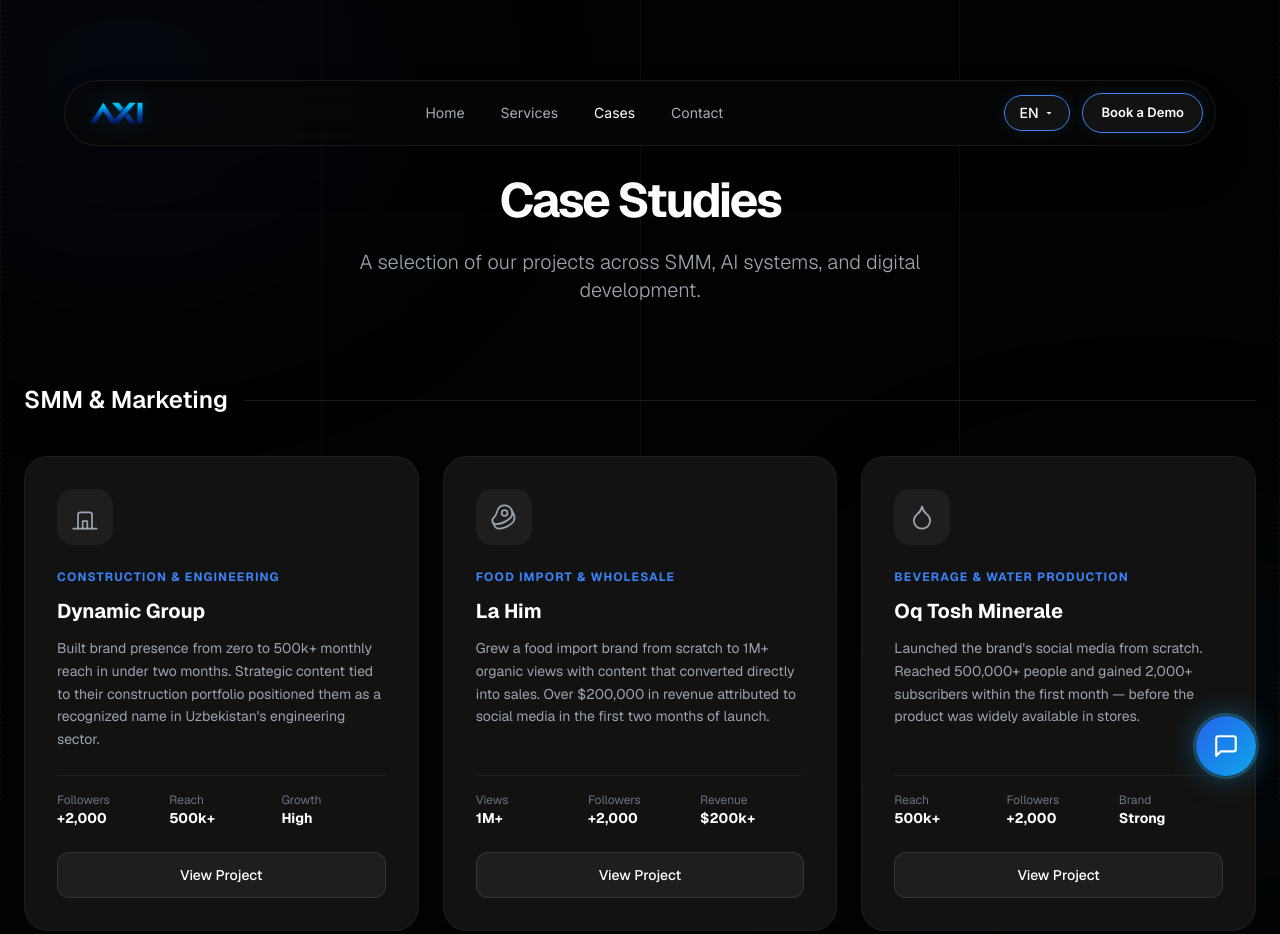
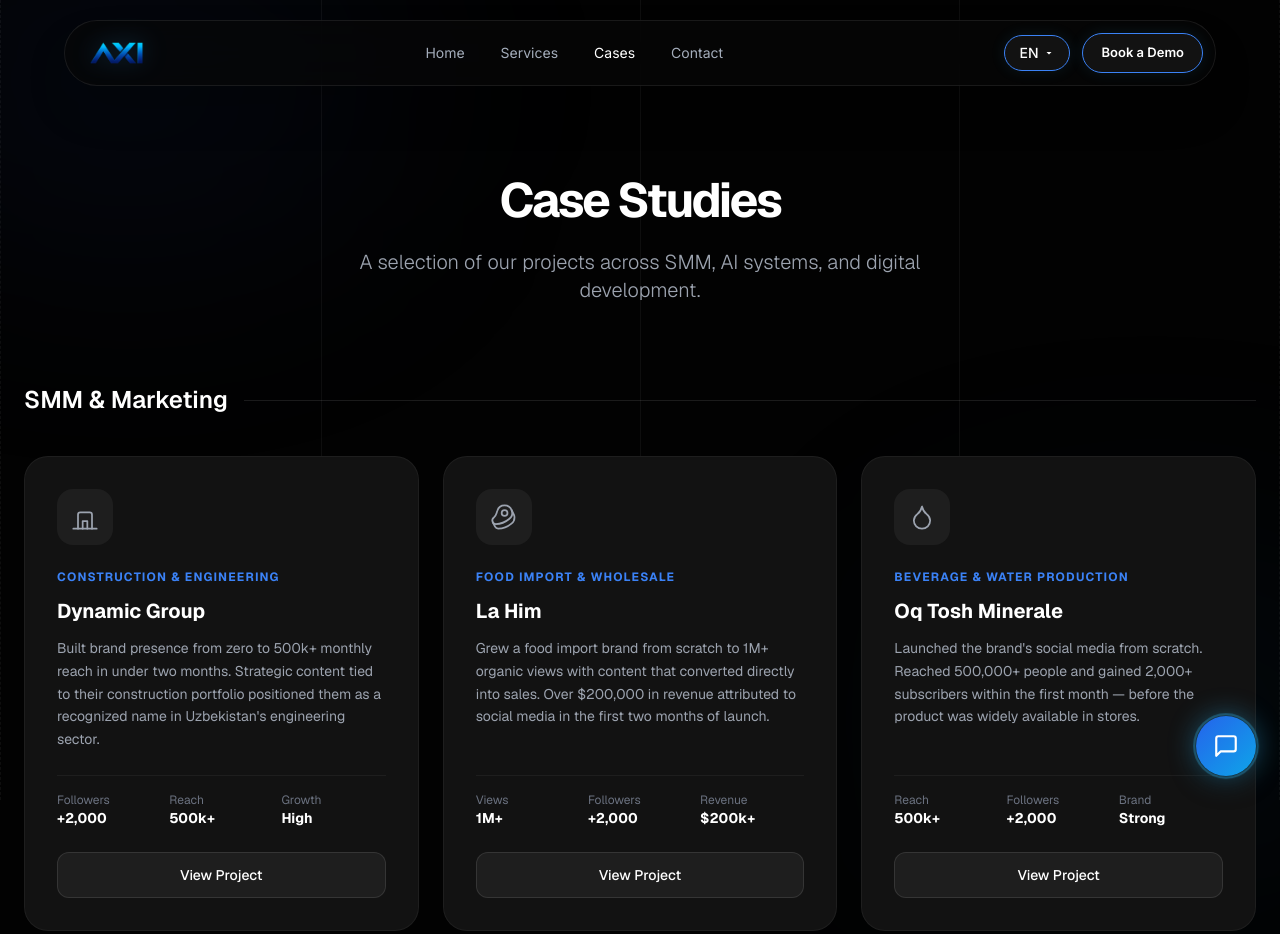
Before and after one commit to axi-agency/axiagency, a plain HTML site: page cases.html in a window 1280 px wide. Shown: the top 934 px of the page. Drawn offline with nearby package versions, Linux system fonts and the light colour scheme; a web font is replaced by a local one.

Commit message:
Fix nav position: top-5 not in static tailwind.css, use inline top:20px

```diff
--- a/cases.html
+++ b/cases.html
@@ -81,7 +81,7 @@ opacity: 0; /* Start hidden */
     </div>
 
     <!-- Navigation -->
-    <div class="fixed top-5 left-0 right-0 flex justify-center z-50 px-4 pointer-events-none">
+    <div style="position:fixed;top:20px;left:0;right:0;display:flex;justify-content:center;z-index:50;padding-left:1rem;padding-right:1rem;pointer-events:none;">
   <nav class="glass-nav pointer-events-auto w-full max-w-6xl rounded-full pl-6 pr-3 py-3 flex items-center justify-between shadow-2xl">
     <a href="index.html" class="flex items-center gap-2.5 shrink-0">
       <div class="logo-mark" style="width:55px"></div>
```
Also changed, not shown: contact-us.html (+1 -1 lines).
